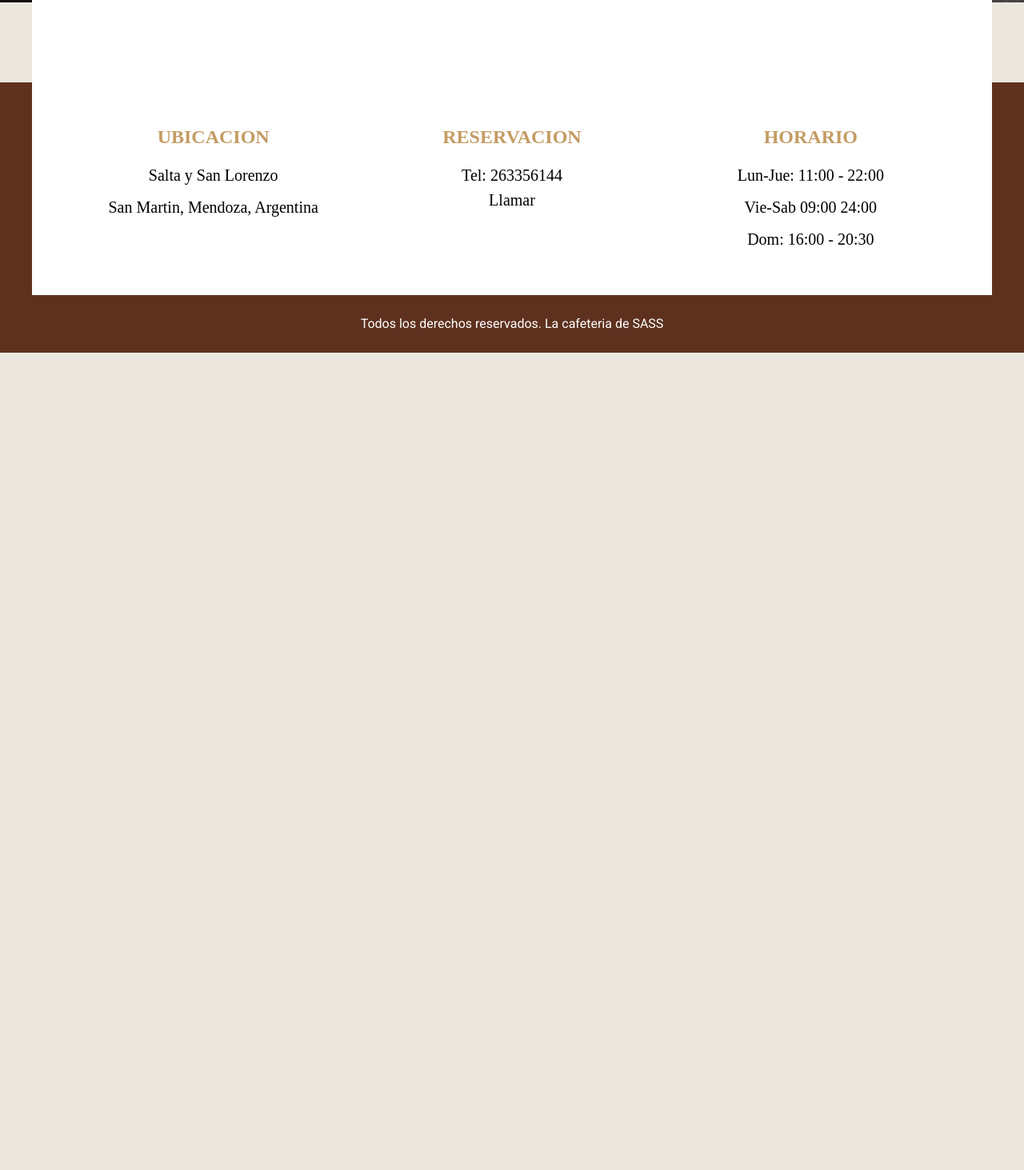
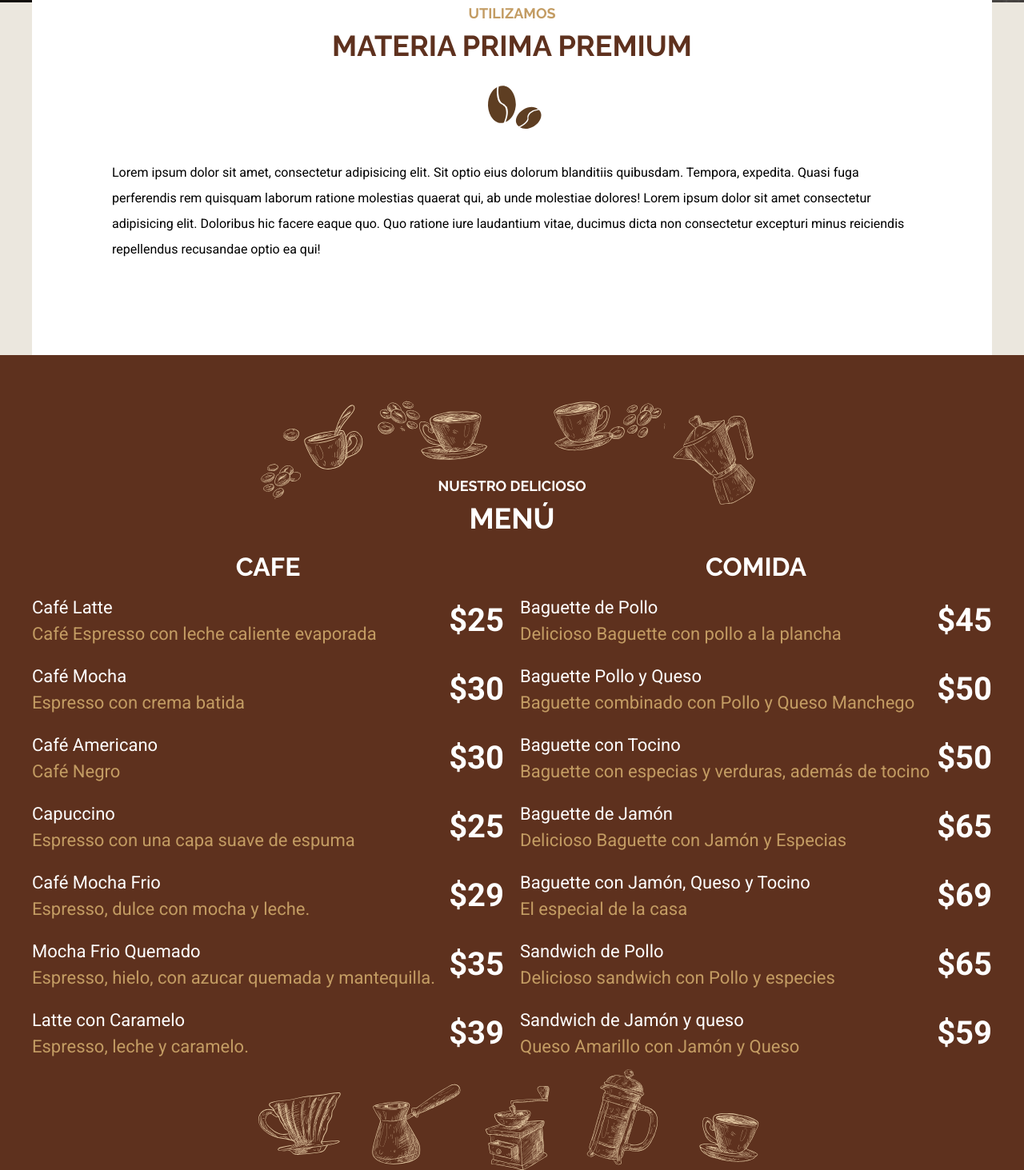
Before and after one commit to Abel9013/cafe-con-sass, a website: page menu.html in a window 1280 px wide. Shown: the part 697-2160 px from the top of the page at 80% size. Before the commit the page ends 1138 px from the top, so only its background shows below. Drawn offline with Linux system fonts and the light colour scheme; files whose address does not match are found by name; a web font is replaced by a local one.

Commit message:
add menu

```diff
--- a/menu.html
+++ b/menu.html
@@ -32,8 +32,88 @@
         </div>
     </header>
     <main class="contenedor contenido-principal ">
+        <h2><span>Utilizamos</span> materia prima premium</h2>
+        <div class="contenido-menu">
+            <div class="texto">
+                <p>Lorem ipsum dolor sit amet, consectetur adipisicing elit. Sit optio eius dolorum blanditiis quibusdam. Tempora, expedita. Quasi fuga perferendis rem quisquam laborum ratione molestias quaerat qui, ab unde molestiae dolores!
+                Lorem ipsum dolor sit amet consectetur adipisicing elit. Doloribus hic facere eaque quo. Quo ratione iure laudantium vitae, ducimus dicta non consectetur excepturi minus reiciendis repellendus recusandae optio ea qui!
+                </p>
 
+            </div>
+        </div>
     </main>
+    <section class="nuestro-menu">
+        <h2 class="heading-blanco"><span>Nuestro delicioso</span>Menú</h2>
+        <div class="contenedor grid-menu">
+            <section class="menu cafe">
+                <h3>Cafe</h3>
+                <ul>
+                    <li>
+                        <p>Café Latte <span>Café Espresso con leche caliente evaporada</span> </p>
+                        <p class="precio">$25</p>
+                    </li>
+                    <li>
+                        <p>Café Mocha <span>Espresso con crema batida</span> </p>
+                        <p class="precio">$30</p>
+                    </li>
+                    <li>
+                        <p>Café Americano <span>Café Negro</span> </p>
+                        <p class="precio">$30</p>
+                    </li>
+                    <li>
+                        <p>Capuccino<span>Espresso con una capa suave de espuma</span> </p>
+                        <p class="precio">$25</p>
+                    </li>
+                    <li>
+                        <p>Café Mocha Frio<span>Espresso, dulce con mocha y leche.</span> </p>
+                        <p class="precio">$29</p>
+                    </li>
+                    <li>
+                        <p>Mocha Frio Quemado<span>Espresso, hielo, con azucar quemada y mantequilla.</span> </p>
+                        <p class="precio">$35</p>
+                    </li>
+                    <li>
+                        <p>Latte con Caramelo<span>Espresso, leche y caramelo.</span> </p>
+                        <p class="precio">$39</p>
+                    </li>
+                </ul>
+            </section>
+            <section class="menu comida">
+                <h3>Comida</h3>
+                <ul>
+                    <li>
+                        <p>Baguette de Pollo <span>Delicioso Baguette con pollo a la plancha</span> </p>
+                        <p class="precio">$45</p>
+                    </li>
+                    <li>
+                        <p>Baguette Pollo y Queso <span>Baguette combinado con Pollo y Queso Manchego</span> </p>
+                        <p class="precio">$50</p>
+                    </li>
+                    <li>
+                        <p>Baguette con Tocino<span>Baguette con especias y verduras, además de tocino</span> </p>
+                        <p class="precio">$50</p>
+                    </li>
+                    <li>
+                        <p>Baguette de Jamón<span>Delicioso Baguette con Jamón y Especias</span> </p>
+                        <p class="precio">$65</p>
+                    </li>
+                    <li>
+                        <p>Baguette con Jamón, Queso y Tocino<span>El especial de la casa</span> </p>
+                        <p class="precio">$69</p>
+                    </li>
+                    <li>
+                        <p>Sandwich de Pollo<span>Delicioso sandwich con Pollo y especies</span> </p>
+                        <p class="precio">$65</p>
+                    </li>
+                    <li>
+                        <p>Sandwich de Jamón y queso<span>Queso Amarillo con Jamón y Queso</span> </p>
+                        <p class="precio">$59</p>
+                    </li>
+                </ul>
+
+            </section>
+        </div>
+    </section>
 
     <footer class="footer">
         <div class="contenedor contenido-footer bg-white">
```
Also changed, not shown: build/css/app.css.
